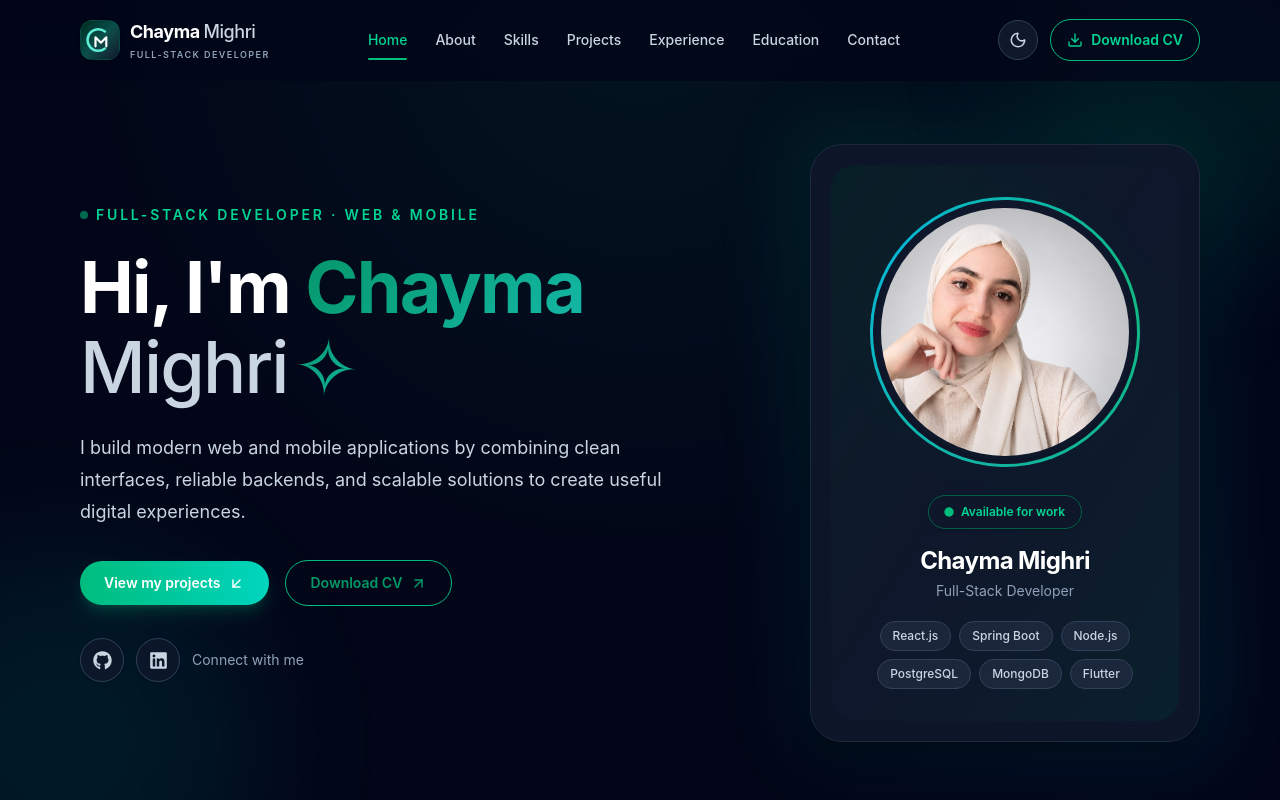
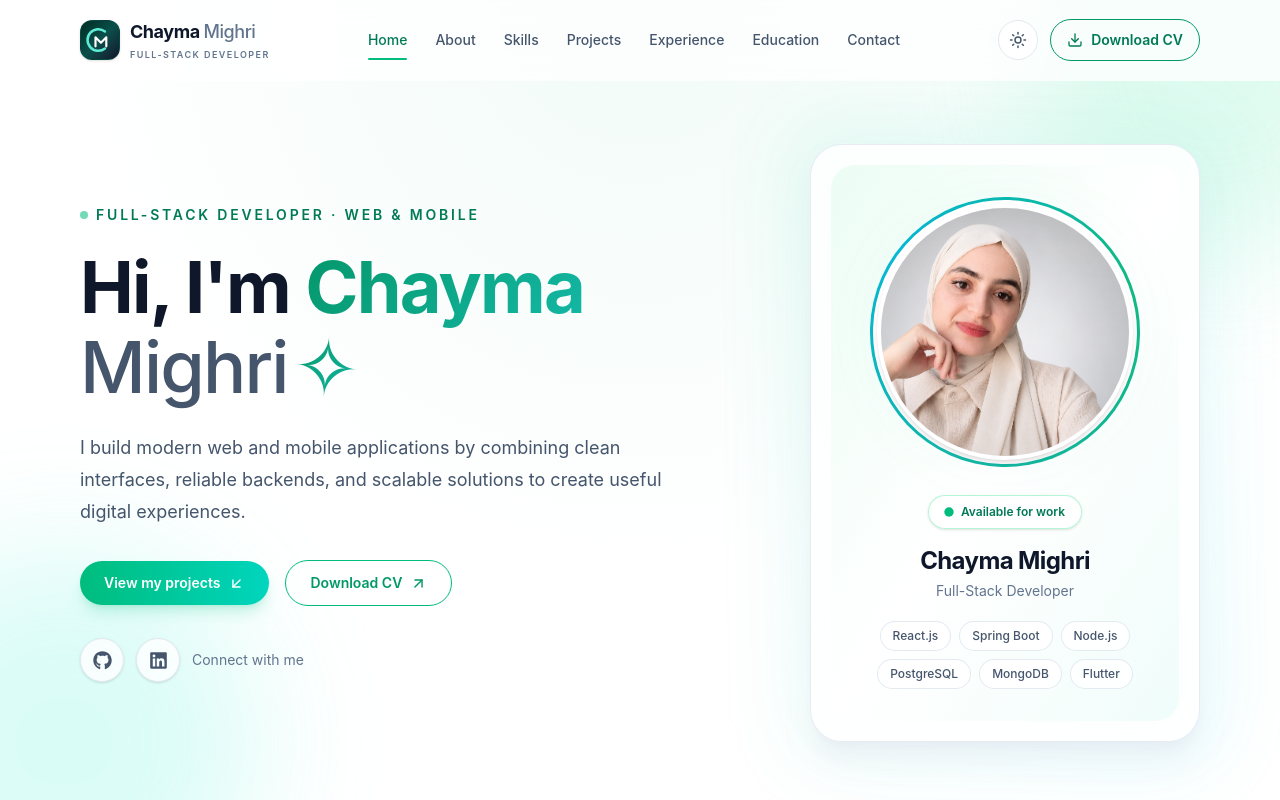
Before and after one commit to chaymamighri/my_portfolio, a React (Vite) app: page / in a window 1280 px wide. Shown: the top 800 px of the page. Built offline with nearby package versions, Linux system fonts and the light colour scheme.

Commit message:
make some changes

```diff
--- a/src/assets/components/ThemeToggle.jsx
+++ b/src/assets/components/ThemeToggle.jsx
@@ -1,12 +1,14 @@
+
 import { useEffect, useState } from "react";
 import { Moon, Sun } from "lucide-react";
 import { motion } from "motion/react";
 
 export default function ThemeToggle() {
-  const [darkMode, setDarkMode] = useState(true);
+  const [darkMode, setDarkMode] = useState(false);
 
   useEffect(() => {
-    document.documentElement.classList.add("dark");
+    // Mode clair par défaut au chargement
+    document.documentElement.classList.remove("dark");
   }, []);
 
   const toggleTheme = () => {
```
